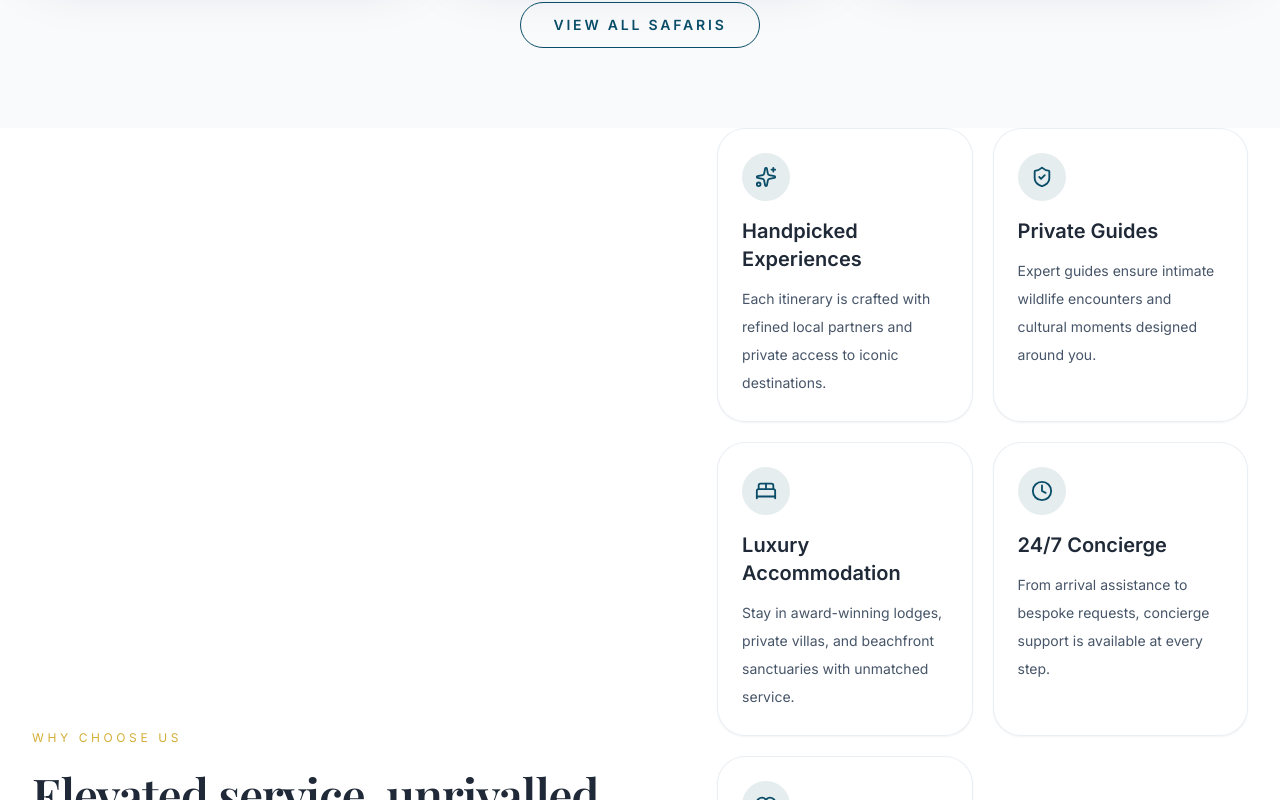
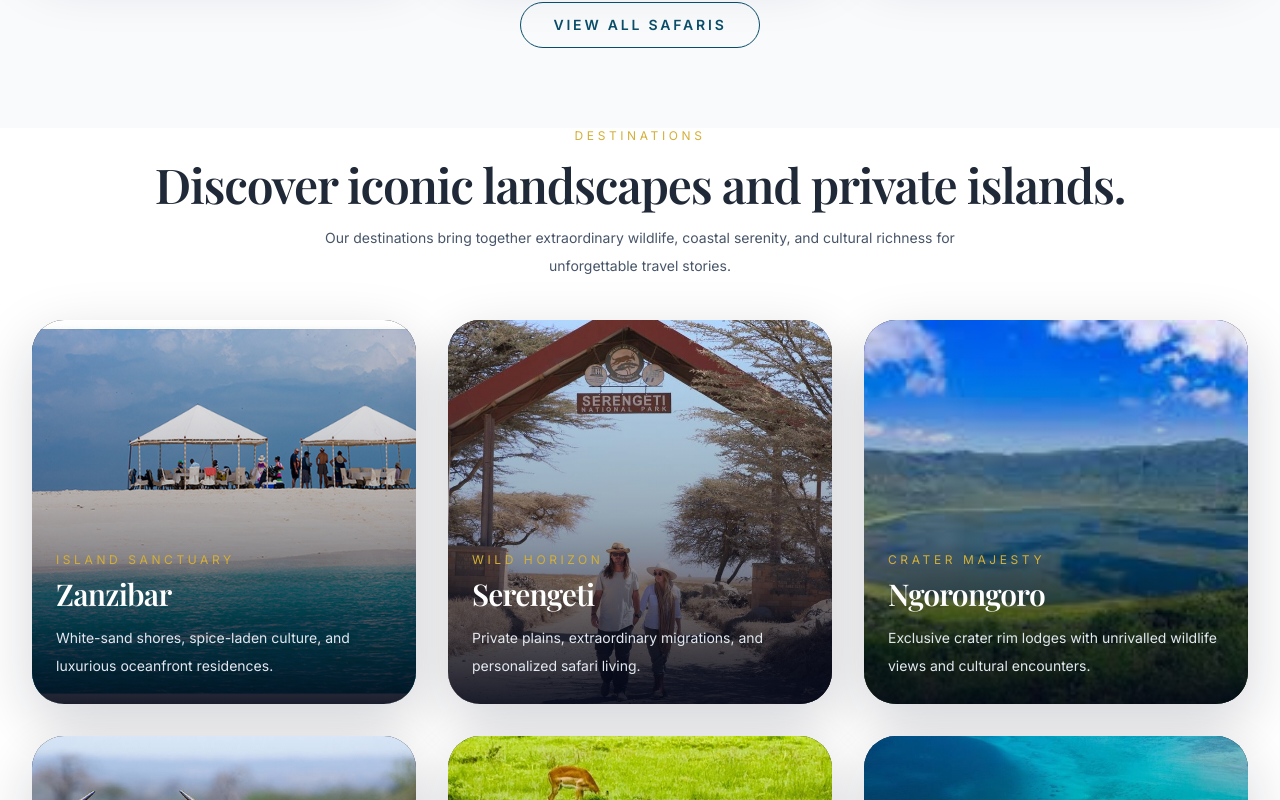
Before and after one commit to AbdulswamadJumanneHassan/Premium-Zanzibar-Tours---Safaris, a React (Vite) app: page / in a window 1280 px wide. Shown: the part 2540-3340 px from the top of the page. Built offline with nearby package versions, Linux system fonts and the light colour scheme.

Commit message:
refactor: remove WhyChooseUs component from Home page

```diff
--- a/src/pages/Home.jsx
+++ b/src/pages/Home.jsx
@@ -2,7 +2,6 @@ import { AnimatePresence, motion } from 'framer-motion';
 import Hero from '../components/hero/Hero.jsx';
 import FeaturedTours from '../components/tours/FeaturedTours.jsx';
 import FeaturedSafaris from '../components/safaris/FeaturedSafaris.jsx';
-import WhyChooseUs from '../components/about/WhyChooseUs.jsx';
 import Destinations from '../components/destinations/Destinations.jsx';
 import Testimonials from '../components/testimonials/Testimonials.jsx';
 import Gallery from '../components/gallery/Gallery.jsx';
@@ -24,7 +23,6 @@ export default function Home() {
       <section className="relative z-10 -mt-24 sm:-mt-28">
         <FeaturedTours />
         <FeaturedSafaris />
-        <WhyChooseUs />
         <Destinations />
         <Testimonials />
         <Gallery />
```
